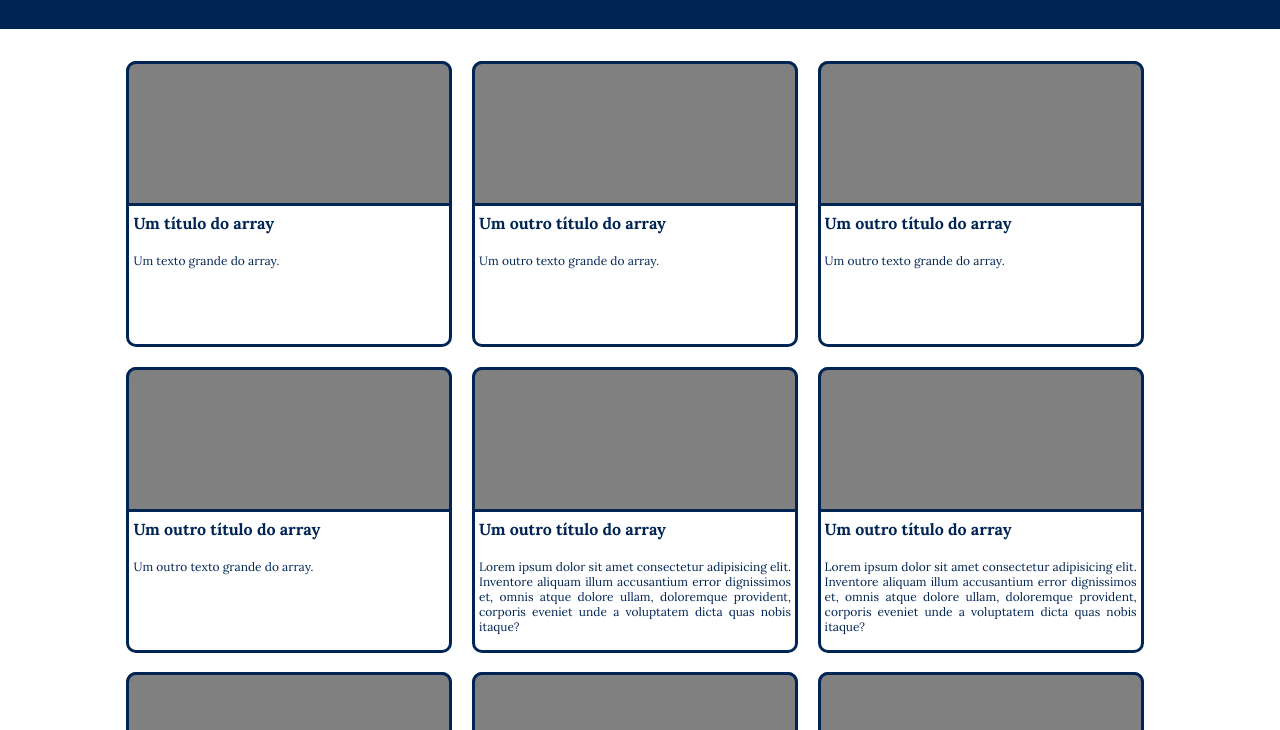
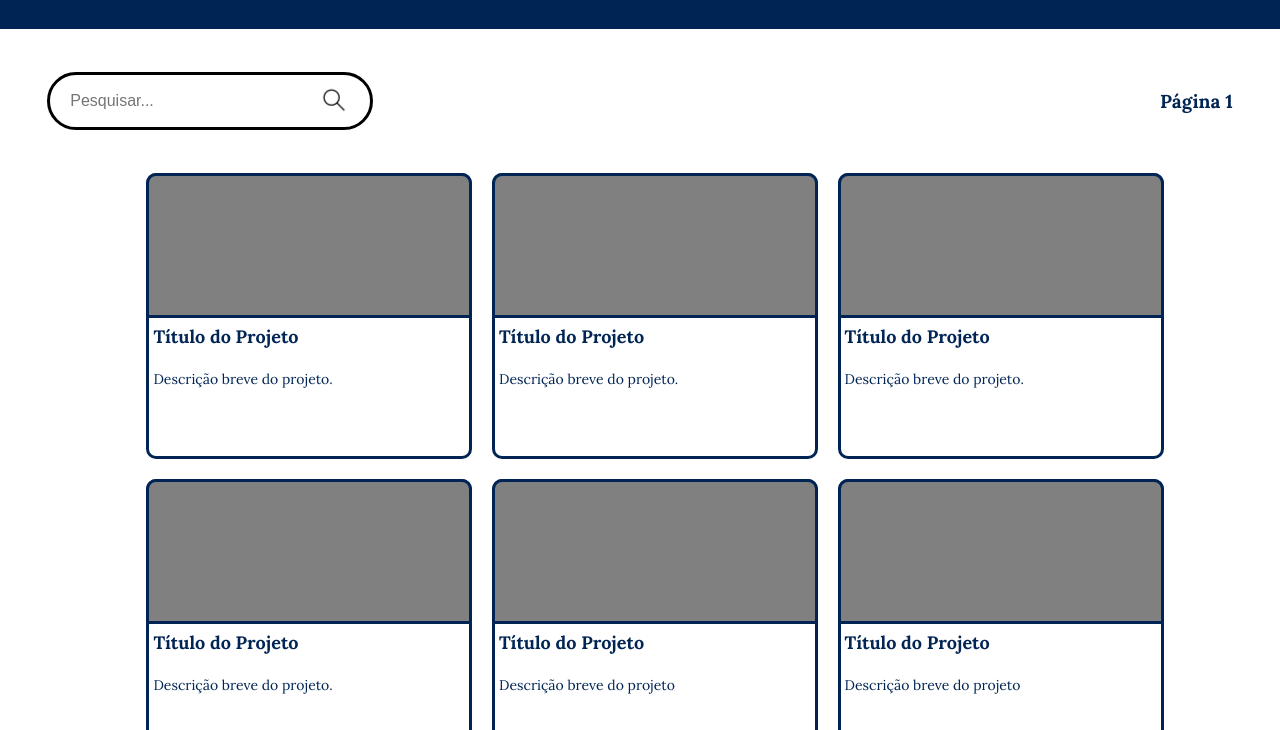
Before and after one commit to Eduardo-Peruzzo/BackStart, a React app: page / in a window 1280 px wide. Shown: the part 70-800 px from the top of the page. Built offline with nearby package versions, Linux system fonts and the light colour scheme; some packages are replaced by stand-ins of ours; no server answers.

Commit message:
Aba superior: Pequisa completa, Paginacao pré-definida e Filtragem incompleta

```diff
--- a/public/style.css
+++ b/public/style.css
@@ -25,6 +25,10 @@
   outline: red solid 1px;
 } */
 
+html{
+  background-color: var(--primaria);
+}
+
 body {
   margin: 0;
   font-family: 'Lora', serif;
--- /dev/null
+++ b/src/components/AbaSuperior/AbaSuperior.jsx
@@ -0,0 +1,20 @@
+import {DivAreaPesquisa, InputPesquisar, DivFiltrar, DivAbaSuperior, DivPaginacao, TextoPaginacao, BotaoPesquisar, DivPesquisar, ImgPesquisa} from "./Style"
+
+const AbaSuperior = ( props ) => (
+    <DivAbaSuperior id="DivAbaSuperior">
+        <DivAreaPesquisa id="DivPesquisa">
+            <DivPesquisar id="DivPesquisar">
+                <InputPesquisar id="InputPesquisa" placeholder="Pesquisar..."></InputPesquisar>
+                <BotaoPesquisar> <ImgPesquisa src="imagens/icons/search.png" alt="icon created by Tanah Basah - Flaticon"/></BotaoPesquisar>
+            </DivPesquisar>
+
+            <DivFiltrar id="DivFiltrar"/>
+        </DivAreaPesquisa>
+
+        <DivPaginacao id="DivPaginacao">
+            <TextoPaginacao id="ReferenciaPagina">Página 1</TextoPaginacao>
+        </DivPaginacao>
+    </DivAbaSuperior>
+);
+
+export default AbaSuperior;
--- /dev/null
+++ b/src/components/AbaSuperior/Style.js
@@ -0,0 +1,74 @@
+import styled from "styled-components";
+
+const DivAbaSuperior = styled.div`
+    display: flex;
+    width: 95%;
+    margin: auto;
+    padding: 1em .20em;
+`
+
+const DivAreaPesquisa = styled.div`
+    align-items: center;
+    display: flex;
+    width: 80%;
+    height: 5em;
+`
+
+const DivPesquisar = styled.div`
+    display: flex;
+    width: 20em;
+    border: 3px solid black;
+    border-radius: 50px;
+    `
+const InputPesquisar = styled.input`
+    background-color: transparent;
+    margin: auto;
+    width: 16em;
+    height: 3em;
+    border-width: 0px;
+    padding: 2px;
+    padding-left: 20px;
+    font-size: 16px;
+    text-align: left;
+    &:focus{
+        outline: none;
+    }
+`
+
+const BotaoPesquisar = styled.button`
+    background-color: transparent;
+    width: 25%;
+    align-items: center;
+    border-width: 0px;
+    padding: .3m;
+`
+
+const ImgPesquisa = styled.img`
+    margin: auto;
+    width: 30px;
+    height: 30px;
+`
+
+const DivFiltrar = styled.div`
+    width: 40px;
+    height: 40px;
+    margin: 10px;
+    padding: 5px;
+    align-items: center;
+`
+
+const DivPaginacao = styled.div`
+    display: flex;
+    align-items: center;
+    width: 20%;
+    height: 5em;
+    `
+
+const TextoPaginacao = styled.h3`
+    resize: none;
+    height: 24px;
+    width: 100%;
+    text-align: end;
+`
+
+export {DivAbaSuperior, DivAreaPesquisa, InputPesquisar, DivFiltrar, DivPaginacao, TextoPaginacao, BotaoPesquisar, ImgPesquisa, DivPesquisar}
--- a/src/components/Caixa/Style.js
+++ b/src/components/Caixa/Style.js
@@ -24,12 +24,13 @@ const Foto = styled.div`
 const NomeProj = styled.h4`
         top: 140px;
         padding: 4px;
+        font-size: 18px;
 `
 
 const DescProj = styled.p`
         top: 160px;
         padding: 4px;
-        font-size: 12px;
+        font-size: 14px;
         text-align: justify;
 `
 export {Quadrado, Foto, NomeProj, DescProj}
--- a/src/components/Projetos/Projetos.jsx
+++ b/src/components/Projetos/Projetos.jsx
@@ -1,5 +1,4 @@
 import Quadro from "./Style";
-import Caixa from "../Caixa/Caixa";
 
 const Projetos = (props) => (
     <Quadro>
--- a/src/components/Projetos/Style.js
+++ b/src/components/Projetos/Style.js
@@ -1,6 +1,7 @@
 import styled from "styled-components";
 
 const Quadro = styled.div`
+  width: 95%;
   position: relative;
   margin: 0 3em;
   display: flex;
--- a/src/data/dados-projetos.json
+++ b/src/data/dados-projetos.json
@@ -1,46 +1,46 @@
 [
     {
-        "nome": "Um título do array",
-        "desc": "Um texto grande do array."
+        "nome": "Título do Projeto",
+        "desc": "Descrição breve do projeto."
     },
     {
-        "nome": "Um outro título do array",
-        "desc": "Um outro texto grande do array."
+        "nome": "Título do Projeto",
+        "desc": "Descrição breve do projeto."
     },
     {
-        "nome": "Um outro título do array",
-        "desc": "Um outro texto grande do array."
+        "nome": "Título do Projeto",
+        "desc": "Descrição breve do projeto."
     },
     {
-        "nome": "Um outro título do array",
-        "desc": "Um outro texto grande do array."
+        "nome": "Título do Projeto",
+        "desc": "Descrição breve do projeto."
     },
     {
-        "nome": "Um outro título do array",
-        "desc": "Lorem ipsum dolor sit amet consectetur adipisicing elit. Inventore aliquam illum accusantium error dignissimos et, omnis atque dolore ullam, doloremque provident, corporis eveniet unde a voluptatem dicta quas nobis itaque?"
+        "nome": "Título do Projeto",
+        "desc": "Descrição breve do projeto"
     },
     {
-        "nome": "Um outro título do array",
-        "desc": "Lorem ipsum dolor sit amet consectetur adipisicing elit. Inventore aliquam illum accusantium error dignissimos et, omnis atque dolore ullam, doloremque provident, corporis eveniet unde a voluptatem dicta quas nobis itaque?"
+        "nome": "Título do Projeto",
+        "desc": "Descrição breve do projeto"
     },
     {
-        "nome": "Um outro título do array",
-        "desc": "Lorem ipsum dolor sit amet consectetur adipisicing elit. Inventore aliquam illum accusantium error dignissimos et, omnis atque dolore ullam, doloremque provident, corporis eveniet unde a voluptatem dicta quas nobis itaque?."
+        "nome": "Título do Projeto",
+        "desc": "Descrição breve do projeto."
     },
     {
-        "nome": "Um outro título do array",
-        "desc": "Lorem ipsum dolor sit amet consectetur adipisicing elit. Inventore aliquam illum accusantium error dignissimos et, omnis atque dolore ullam, doloremque provident, corporis eveniet unde a voluptatem dicta quas nobis itaque?"
+        "nome": "Título do Projeto",
+        "desc": "Descrição breve do projeto"
     },
     {
-        "nome": "Um outro título do array",
-        "desc": "Lorem ipsum dolor sit amet consectetur adipisicing elit. Inventore aliquam illum accusantium error dignissimos et, omnis atque dolore ullam, doloremque provident, corporis eveniet unde a voluptatem dicta quas nobis itaque?"
+        "nome": "Título do Projeto",
+        "desc": "Descrição breve do projeto"
     },
     {
-        "nome": "Um outro título do array",
-        "desc": "Lorem ipsum dolor sit amet consectetur adipisicing elit. Inventore aliquam illum accusantium error dignissimos et, omnis atque dolore ullam, doloremque provident, corporis eveniet unde a voluptatem dicta quas nobis itaque?"
+        "nome": "Título do Projeto",
+        "desc": "Descrição breve do projeto"
     },
     {
-        "nome": "Um outro título do array",
-        "desc": "Lorem ipsum dolor sit amet consectetur adipisicing elit. Inventore aliquam illum accusantium error dignissimos et, omnis atque dolore ullam, doloremque provident, corporis eveniet unde a voluptatem dicta quas nobis itaque?"
+        "nome": "Título do Projeto",
+        "desc": "Descrição breve do projeto"
     }
   ]
--- a/src/pages/Home.jsx
+++ b/src/pages/Home.jsx
@@ -1,4 +1,5 @@
 import Base from "./Base"
+import AbaSuperior from "../components/AbaSuperior/AbaSuperior";
 import Projetos from "../components/Projetos/Projetos"
 import Caixa from "../components/Caixa/Caixa";
 import dados from "../data/dados-projetos.json"
@@ -6,6 +7,8 @@ import dados from "../data/dados-projetos.json"
 const Home = () => {
   return (
     <Base>
+      <AbaSuperior/>
+
       <Projetos>
         {
           dados.map( (elemento, index) => (
```
Also changed, not shown: public/imagens/icons/search.png (added).
